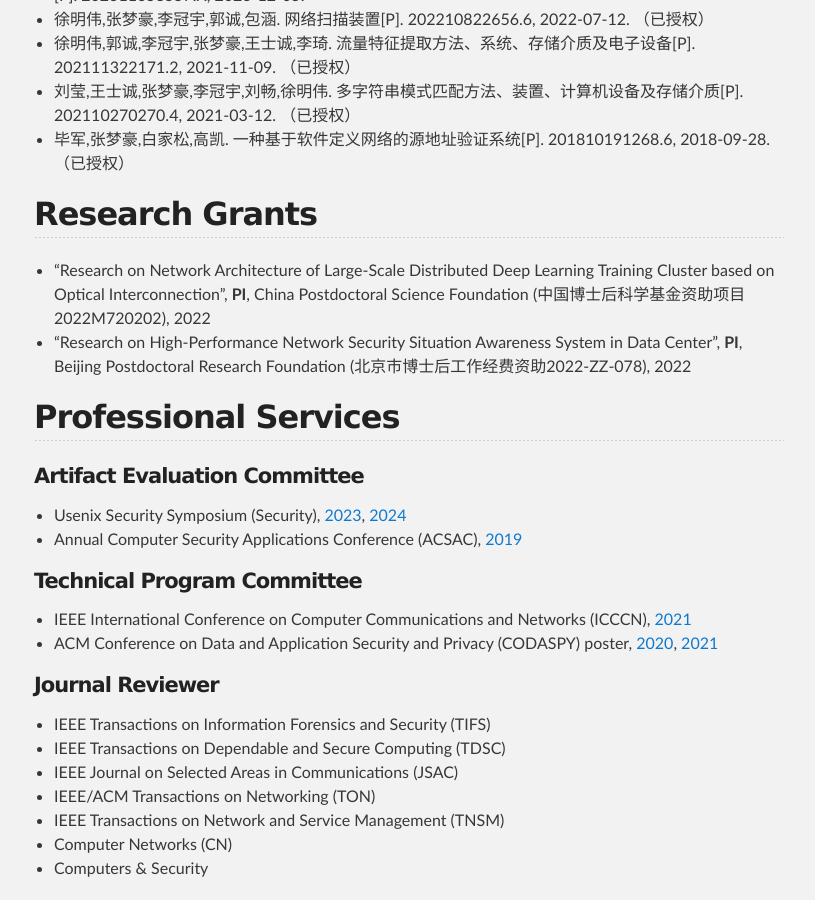
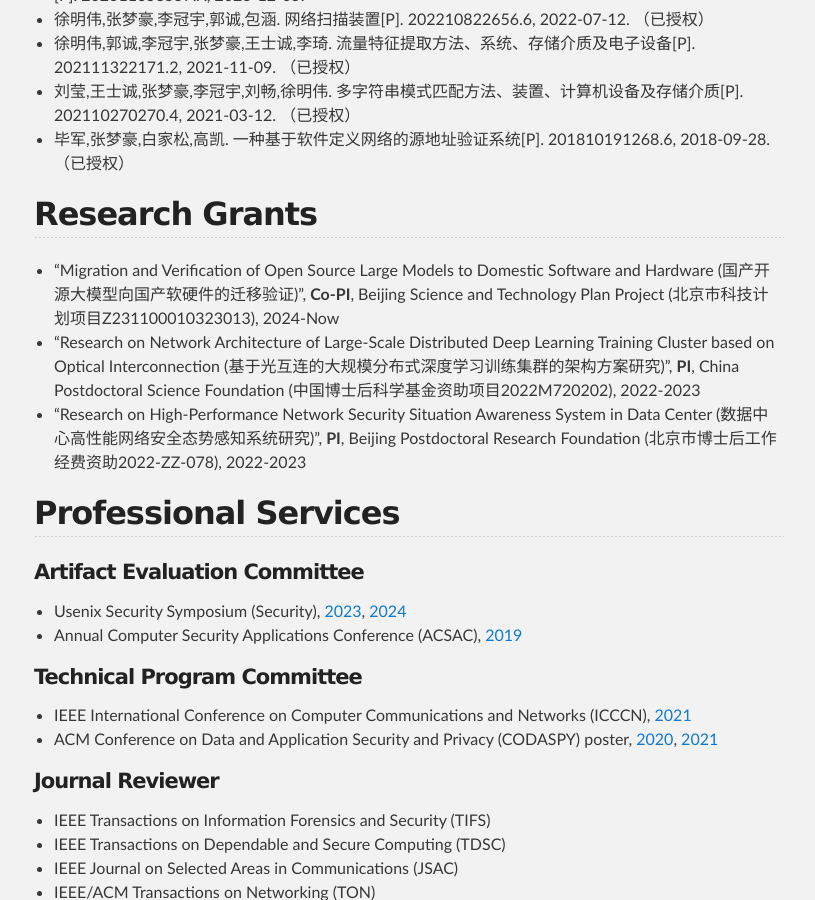
Before and after one commit to zhangmenghao/zhangmenghao.github.io, a Jekyll site: the page built from index.md, in a window 1280 px wide and 900 px high, scrolled down 3707 px. Shown: the whole window, without its empty margins (231-1046 px from the left). Built offline with Jekyll 4.4.1, drawn with Linux system fonts in a browser that asks for light colours.

Commit message:
Update research grant

```diff
--- a/index.md
+++ b/index.md
@@ -154,8 +154,9 @@
 
 
 ## Research Grants
-* "Research on Network Architecture of Large-Scale Distributed Deep Learning Training Cluster based on Optical Interconnection", __PI__, China Postdoctoral Science Foundation (中国博士后科学基金资助项目2022M720202), 2022
-* "Research on High-Performance Network Security Situation Awareness System in Data Center", __PI__, Beijing Postdoctoral Research Foundation (北京市博士后工作经费资助2022-ZZ-078), 2022
+* "Migration and Verification of Open Source Large Models to Domestic Software and Hardware (国产开源大模型向国产软硬件的迁移验证)", __Co-PI__, Beijing Science and Technology Plan Project (北京市科技计划项目Z231100010323013), 2024-Now
+* "Research on Network Architecture of Large-Scale Distributed Deep Learning Training Cluster based on Optical Interconnection (基于光互连的大规模分布式深度学习训练集群的架构方案研究)", __PI__, China Postdoctoral Science Foundation (中国博士后科学基金资助项目2022M720202), 2022-2023
+* "Research on High-Performance Network Security Situation Awareness System in Data Center (数据中心高性能网络安全态势感知系统研究)", __PI__, Beijing Postdoctoral Research Foundation (北京市博士后工作经费资助2022-ZZ-078), 2022-2023
 
 
 
```
